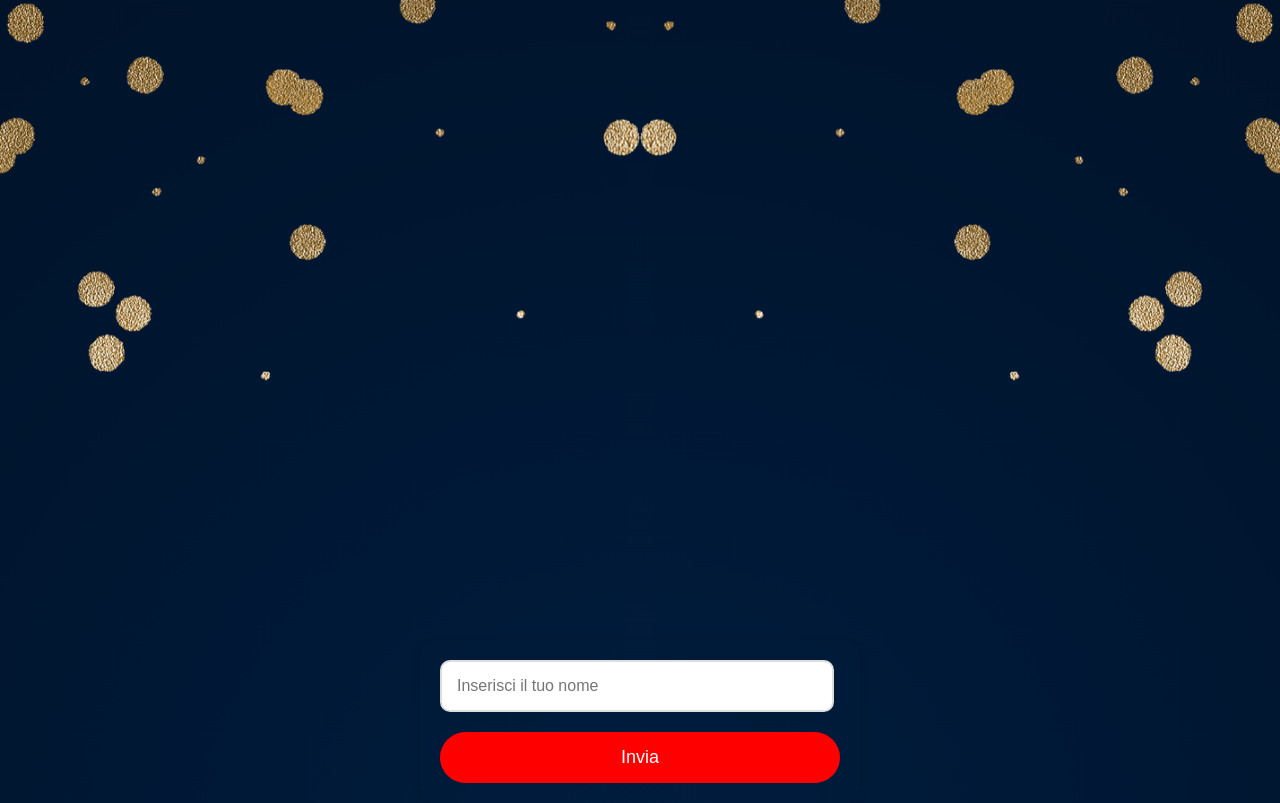
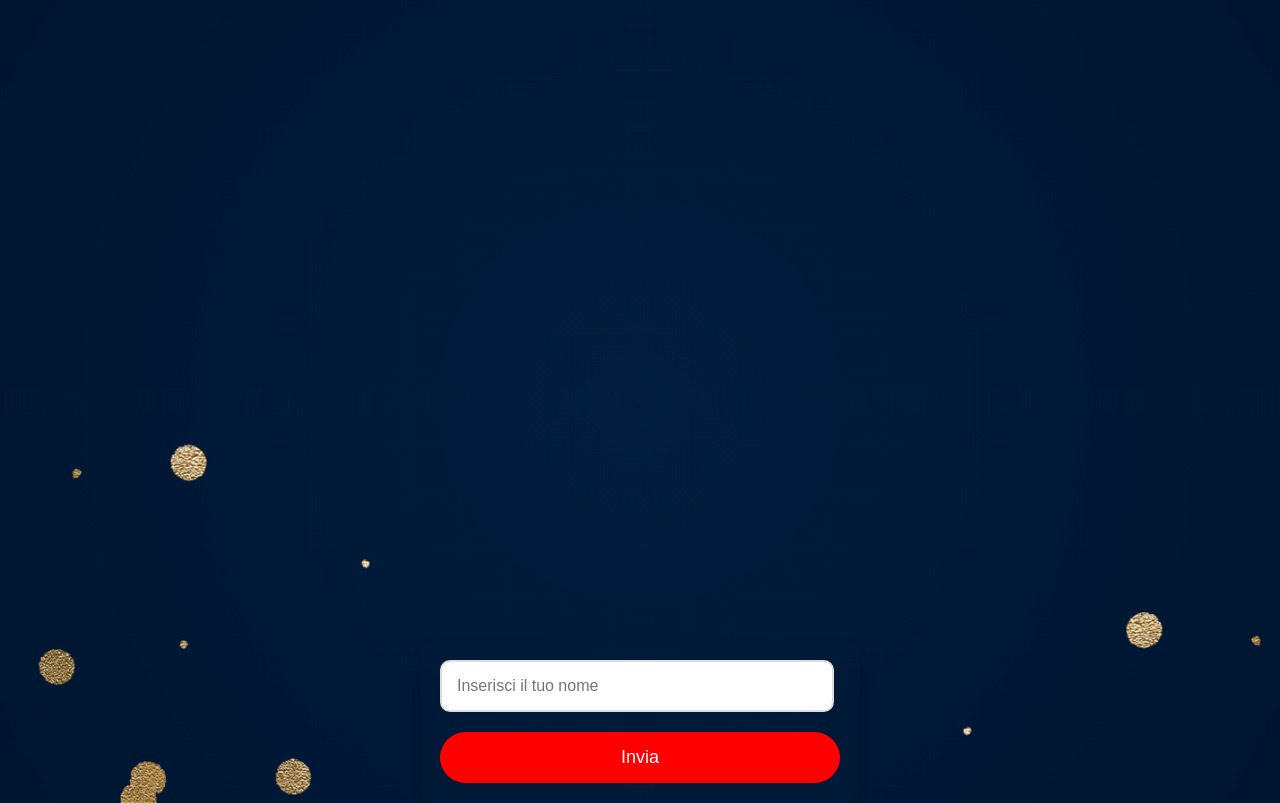
Before and after one commit to Enzyss/maggiorate-fast, a website: page public/index.html in a window 1280 px wide. Drawn offline with Linux system fonts and the light colour scheme.

Commit message:
Update index.html

```diff
--- a/public/index.html
+++ b/public/index.html
@@ -14,6 +14,11 @@
       margin: 0;
       background-image: url('background-home.png');
       background-size: cover;
+      /* Adatta l'immagine alla dimensione del viewport */
+      background-position: center;
+      /* Centra l'immagine */
+      background-repeat: no-repeat;
+      /* Non ripetere l'immagine */
     }
 
     .form-container {
```
